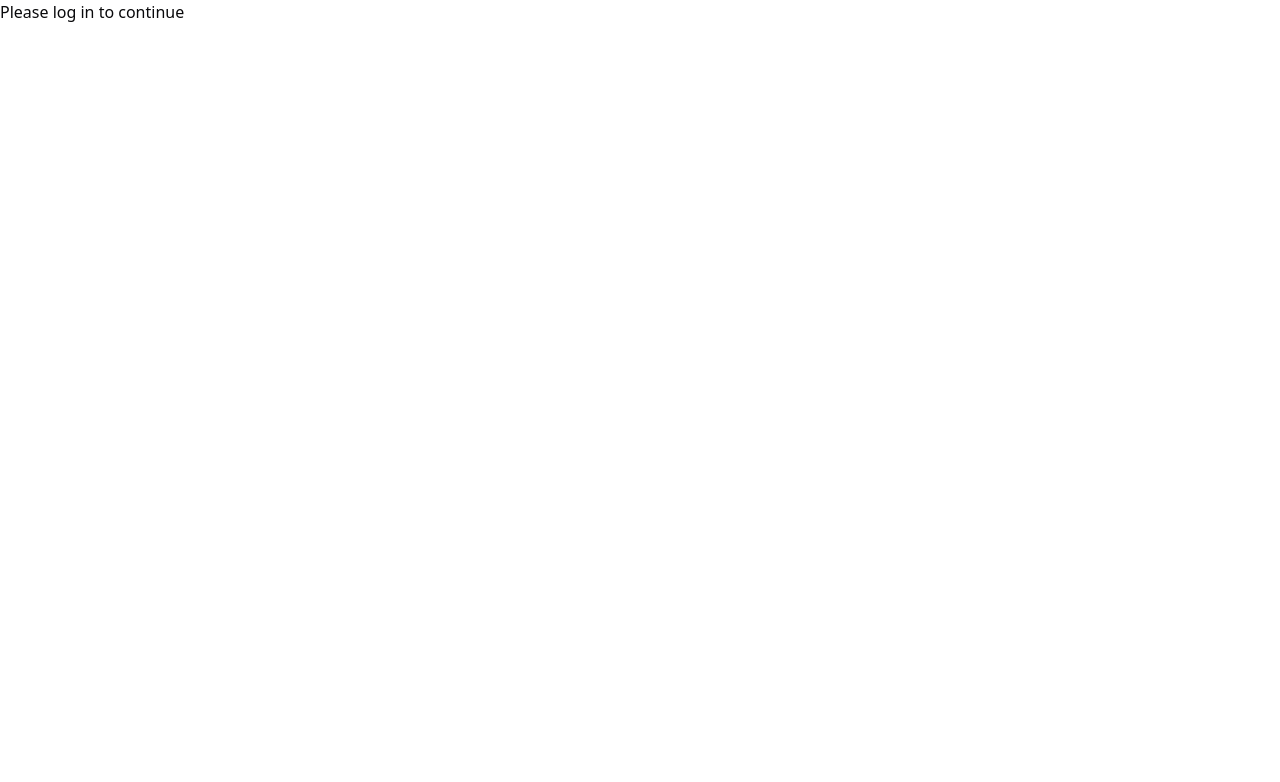
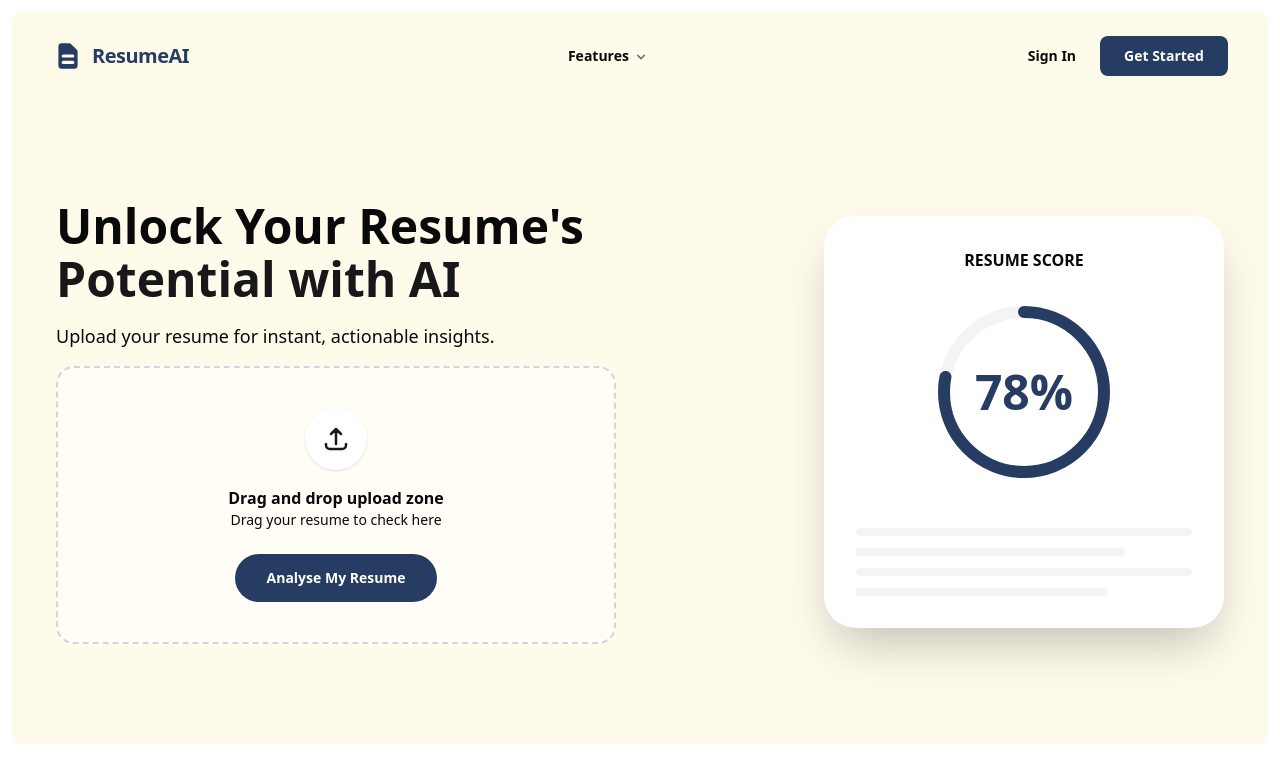
Before and after one commit to Kunal-Kumar-Soni/ai_resume_analyser, a Next.js app: page / in a window 1280 px wide. Shown: the top 782 px of the page. Built offline with nearby package versions, Linux system fonts and the light colour scheme; no server answers.

Commit message:
setup authentication

```diff
--- a/app/globals.css
+++ b/app/globals.css
@@ -44,6 +44,10 @@
   --radius-2xl: calc(var(--radius) + 8px);
   --radius-3xl: calc(var(--radius) + 12px);
   --radius-4xl: calc(var(--radius) + 16px);
+
+  /**** custom color *****/
+  --color-customBlue: var(--customBlue);
+  --color-customBlueHover: var(--customBlueHover);
 }
 
 :root {
@@ -79,6 +83,10 @@
   --sidebar-accent-foreground: oklch(0.21 0.006 285.885);
   --sidebar-border: oklch(0.92 0.004 286.32);
   --sidebar-ring: oklch(0.705 0.015 286.067);
+
+  /**** custom color *****/
+  --customBlue: #263c63;
+  --customBlueHover: #324d7d;
 }
 
 .dark {
@@ -113,6 +121,10 @@
   --sidebar-accent-foreground: oklch(0.985 0 0);
   --sidebar-border: oklch(1 0 0 / 10%);
   --sidebar-ring: oklch(0.552 0.016 285.938);
+
+  /**** custom color *****/
+  --customBlue: #263c63;
+  --customBlueHover: #324d7d;
 }
 
 @layer base {
--- a/app/page.tsx
+++ b/app/page.tsx
@@ -1,3 +1,11 @@
+import Hero from "@/components/Hero";
+import Navbar from "@/components/Navbar";
+
 export default function Home() {
-  return <div>Please log in to continue</div>;
+  return (
+    <div className="p-3">
+      <Navbar />
+      <Hero />
+    </div>
+  );
 }
--- /dev/null
+++ b/components/Hero.tsx
@@ -0,0 +1,90 @@
+import { Button } from "@/components/ui/button";
+import { Card } from "@/components/ui/card";
+import { HiOutlineUpload } from "react-icons/hi";
+
+const Hero = () => {
+  return (
+    <section className="bg-amber-50 p-1 rounded-b-md w-full transition-colors duration-300">
+      <div className="items-center gap-12 grid grid-cols-1 lg:grid-cols-2 mx-auto px-10 py-16 md:py-24 max-w-7xl">
+        {/* Left Side: Content */}
+        <div className="space-y-4">
+          <h1 className="font-extrabold text-4xl md:text-5xl leading-[1.1]">
+            Unlock Your Resume's <br />
+            <span className="text-primary">Potential with AI</span>
+          </h1>
+          <p className="max-w-lg text-text-light dark:text-dark-muted text-lg">
+            Upload your resume for instant, actionable insights.
+          </p>
+
+          {/* Upload Box (Mimicking the dashed area in image) */}
+          <div className="group relative cursor-pointer">
+            <div className="flex flex-col justify-center items-center bg-white/50 dark:bg-dark-card/50 p-10 border-2 border-gray-300 dark:border-gray-700 group-hover:border-primary border-dashed rounded-2xl transition-all">
+              <div className="bg-white dark:bg-dark-card shadow-sm mb-4 p-4 rounded-full">
+                <HiOutlineUpload className="text-primary" size={30} />
+              </div>
+              <h3 className="font-bold text-text-dark dark:text-dark-text">
+                Drag and drop upload zone
+              </h3>
+              <p className="mb-6 text-text-light dark:text-dark-muted text-sm">
+                Drag your resume to check here
+              </p>
+
+              <Button className="bg-customBlue hover:bg-customBlueHover px-8 py-6 rounded-full font-bold text-white">
+                Analyse My Resume
+              </Button>
+            </div>
+          </div>
+        </div>
+
+        {/* Right Side: Score Card Visualization */}
+        <div className="flex justify-center lg:justify-end">
+          <Card className="relative bg-white dark:bg-dark-card shadow-2xl p-8 border-none rounded-[32px] w-full max-w-100 overflow-hidden">
+            <div className="space-y-6 text-center">
+              <p className="font-bold text-md text-text-light dark:text-dark-muted uppercase">
+                Resume Score
+              </p>
+
+              {/* Circular Progress Mockup */}
+              <div className="relative flex justify-center items-center">
+                <svg className="w-48 h-48 -rotate-90 transform">
+                  <circle
+                    cx="96"
+                    cy="96"
+                    r="80"
+                    stroke="currentColor"
+                    strokeWidth="12"
+                    fill="transparent"
+                    className="text-gray-100 dark:text-gray-800"
+                  />
+                  <circle
+                    cx="96"
+                    cy="96"
+                    r="80"
+                    stroke="currentColor"
+                    strokeWidth="12"
+                    fill="transparent"
+                    strokeDasharray={502}
+                    strokeDashoffset={502 * (1 - 0.78)}
+                    className="text-customBlue transition-all duration-500 ease-in-out"
+                    strokeLinecap="round"
+                  />
+                </svg>
+                <span className="absolute font-black text-customBlue text-5xl">78%</span>
+              </div>
+
+              {/* Skeleton lines representing resume data */}
+              <div className="space-y-3 pt-4">
+                <div className="bg-gray-100 dark:bg-gray-800 rounded-full w-full h-2"></div>
+                <div className="bg-gray-100 dark:bg-gray-800 rounded-full w-4/5 h-2"></div>
+                <div className="bg-gray-100 dark:bg-gray-800 rounded-full w-full h-2"></div>
+                <div className="bg-gray-100 dark:bg-gray-800 rounded-full w-3/4 h-2"></div>
+              </div>
+            </div>
+          </Card>
+        </div>
+      </div>
+    </section>
+  );
+};
+
+export default Hero;
--- /dev/null
+++ b/components/Navbar.tsx
@@ -0,0 +1,86 @@
+"use client";
+import { HiDocumentText } from "react-icons/hi";
+import { HiChevronDown } from "react-icons/hi";
+import { Button } from "./ui/button";
+import { useAuth } from "@/hooks/useAuth";
+import { useEffect } from "react";
+import { supabaseClient } from "@/lib/supabaseClient";
+import { useRouter } from "next/navigation";
+import { toast } from "sonner";
+
+const Navbar = () => {
+  const { user, isLoading } = useAuth();
+  const router = useRouter();
+
+  const handleSignIn = () => {
+    router.push("/signin");
+  };
+
+  const handleSignout = async () => {
+    const { error } = await supabaseClient.auth.signOut();
+    if (!error) {
+      toast.success("Signed out successfully", {
+        action: {
+          label: "Cancel",
+          onClick: () => console.log("Cancel"),
+        },
+      });
+    }
+
+    if (error) {
+      toast.error(error?.message || "An error occurred", {
+        action: {
+          label: "Cancel",
+          onClick: () => console.log("Cancel"),
+        },
+      });
+      return;
+    }
+  };
+
+  useEffect(() => {
+    console.log("User:", user);
+  }, [user, isLoading]);
+  return (
+    <nav className="bg-amber-50 rounded-t-md w-full">
+      <div className="flex justify-between items-center mx-auto px-10 py-6 max-w-7xl">
+        {/* Left: Logo and Title */}
+        <div className="flex items-center gap-2">
+          <HiDocumentText className="text-customBlue" size={32} />
+          <span className="font-bold text-customBlue text-xl tracking-tight">ResumeAI</span>
+        </div>
+
+        {/* Center: Navigation Links */}
+        <div className="hidden md:flex items-center gap-1">
+          <button className="flex items-center gap-1 font-semibold text-sm transition-colors">
+            Features
+            <HiChevronDown className="mt-0.5 text-gray-500" size={16} />
+          </button>
+        </div>
+
+        {/* Right: Auth Actions */}
+        <div className="flex items-center gap-6">
+          <div className="flex gap-1">
+            {user && !isLoading ? (
+              <span className="flex justify-center items-center bg-gray-200 rounded-full w-10 h-10">
+                {user?.email?.[0]?.toUpperCase()}
+              </span>
+            ) : null}
+            <button
+              onClick={user ? handleSignout : handleSignIn}
+              className="hover:opacity-95 font-semibold text-sm transition-opacity cursor-pointer"
+            >
+              {user ? "Sign Out" : "Sign In"}
+            </button>
+          </div>
+
+          <Button className="bg-customBlue hover:bg-customBlueHover px-6 py-5 rounded-md font-semibold text-white text-sm transition-all">
+            Get Started
+          </Button>
+        </div>
+      </div>
+    </nav>
+  );
+};
+
+export default Navbar;
--- a/components/signin-form.tsx
+++ b/components/signin-form.tsx
@@ -9,6 +9,8 @@ import { SubmitHandler, useForm } from "react-hook-form";
 import { FcGoogle } from "react-icons/fc";
 import { Spinner } from "./ui/spinner";
 import { toast } from "sonner";
+import { supabaseClient } from "@/lib/supabaseClient";
+import { useRouter } from "next/navigation";
 
 type Inputs = {
   email: string;
@@ -22,10 +24,29 @@ export function SigninForm({ className, ...props }: React.ComponentProps<"div">)
     formState: { isSubmitting },
   } = useForm<Inputs>();
 
-  const onSubmit: SubmitHandler<Inputs> = async (data) => {
+  const router = useRouter();
+
+  const onSubmit: SubmitHandler<Inputs> = async (formData) => {
     try {
-      await new Promise((resolve) => setTimeout(resolve, 1000));
-      console.log(data);
+      const { data, error } = await supabaseClient.auth.signInWithPassword({
+        email: formData.email,
+        password: formData.password,
+      });
+
+      if (data) {
+        router.push("/");
+      }
+
+      if (error) {
+        toast.error(error?.message || "An error occurred", {
+          action: {
+            label: "Cancel",
+            onClick: () => console.log("Cancel"),
+          },
+        });
+        return;
+      }
+
       toast.success("Login successfully", {
         action: {
           label: "Cancel",
--- a/components/signup-form.tsx
+++ b/components/signup-form.tsx
@@ -9,6 +9,8 @@ import { useForm, SubmitHandler } from "react-hook-form";
 import { FcGoogle } from "react-icons/fc";
 import { Spinner } from "./ui/spinner";
 import { toast } from "sonner";
+import { supabaseClient } from "@/lib/supabaseClient";
+import { useRouter } from "next/navigation";
 
 type Inputs = {
   name: string;
@@ -24,10 +26,30 @@ export function SignupForm({ className, ...props }: React.ComponentProps<"div">)
     formState: { isSubmitting },
   } = useForm<Inputs>();
 
-  const onSubmit: SubmitHandler<Inputs> = async (data) => {
+  const router = useRouter();
+
+  const onSubmit: SubmitHandler<Inputs> = async (formData) => {
     try {
-      if (data?.password !== data?.confirmPassword) {
+      if (formData?.password !== formData?.confirmPassword) {
         toast.error("Passwords do not match", {
+          action: {
+            label: "Cancel",
+            onClick: () => console.log("Cancel"),
+          },
+        });
+        return;
+      }
+      const { data, error } = await supabaseClient.auth.signUp({
+        email: formData.email,
+        password: formData.password,
+      });
+
+      if (data) {
+        router.push("/");
+      }
+
+      if (error) {
+        toast.error(error?.message || "An error occurred", {
           action: {
             label: "Cancel",
             onClick: () => console.log("Cancel"),
@@ -128,7 +150,10 @@ export function SignupForm({ className, ...props }: React.ComponentProps<"div">)
                       type="password"
                       {...register("confirmPassword", {
                         required: true,
-                        minLength: { value: 8, message: "Password must be at least 8 characters" },
+                        minLength: {
+                          value: 8,
+                          message: "Confirm Password must be at least 8 characters",
+                        },
                       })}
                       required
                     />
--- a/context/AuthProvider.tsx
+++ b/context/AuthProvider.tsx
@@ -1,3 +1,4 @@
+"use client";
 import { createContext, useEffect, useState } from "react";
 import { supabaseClient } from "../lib/supabaseClient";
 import type { User } from "@supabase/supabase-js";
--- a/lib/supabaseClient.ts
+++ b/lib/supabaseClient.ts
@@ -1,6 +1,6 @@
 import { createClient } from "@supabase/supabase-js";
 
 const supabaseUrl = process.env.NEXT_PUBLIC_SUPABASE_URL as string;
-const supabaseAnonKey = process.env.NEXT_PUBLIC_SUPABASE_ANON_KEY as string;
+const supabaseAnonKey = process.env.NEXT_PUBLIC_SUPABASE_PUBLISHABLE_KEY as string;
 
 export const supabaseClient = createClient(supabaseUrl, supabaseAnonKey);
```
